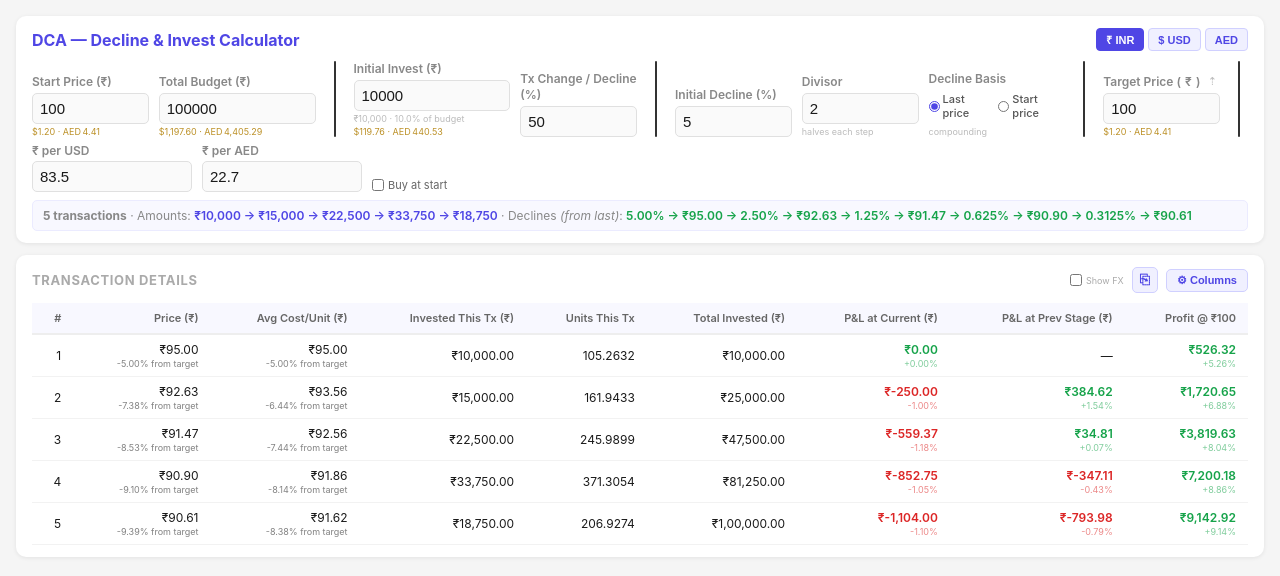
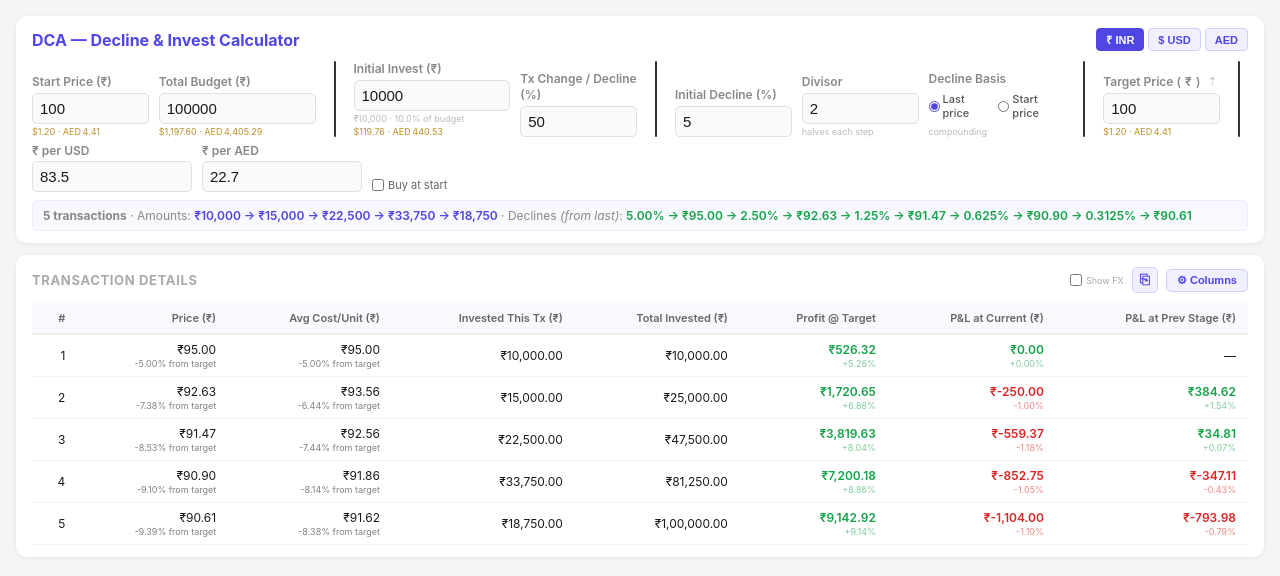
Before and after one commit to shekhar7x/zecotools, a React (Vite) app: page / in a window 1280 px wide. Shown: the top 576 px of the page. Built offline with nearby package versions, Linux system fonts and the light colour scheme.

Commit message:
Try now gemini agent task (#2)
* Add copy button click effect with tick indicator

* Refactor profit calculation logic for transactions

---------

Co-authored-by: Shekhar Sharma <shekhar7x@users.noreply.github.com>

```diff
--- a/src/components/DCACalculator.jsx
+++ b/src/components/DCACalculator.jsx
@@ -6,11 +6,10 @@ const DEFAULT_COLS = [
   { key: 'price',        label: 'Price',              visible: true,  currency: true },
   { key: 'avgCost',      label: 'Avg Cost/Unit',      visible: true,  currency: true },
   { key: 'txAmount',     label: 'Invested This Tx',   visible: true,  currency: true },
-  { key: 'txUnits',      label: 'Units This Tx',      visible: true  },
   { key: 'totalCapital', label: 'Total Invested',     visible: true,  currency: true },
+  { key: 'profit',       label: 'Profit @ Target',    visible: true,  currency: true },
   { key: 'pnlCurrent',   label: 'P&L at Current',    visible: true,  currency: true },
   { key: 'pnlPrev',      label: 'P&L at Prev Stage', visible: true,  currency: true },
-  { key: 'profit',       label: 'Profit @ Target',    visible: true,  currency: true },
 ];
 
 export default function DCACalculator() {
@@ -46,6 +45,7 @@ export default function DCACalculator() {
   });
   const [isColPanelOpen, setIsColPanelOpen] = useState(false);
   const [dragSrc, setDragSrc] = useState(null);
+  const [copyLabel, setCopyLabel] = useState('⎘');
 
   // ── Persistence ──
   useEffect(() => localStorage.setItem('dca_primaryCurrency', primaryCurrency), [primaryCurrency]);
@@ -238,7 +238,7 @@ export default function DCACalculator() {
     setCols(newCols);
   };
 
-  const copyForAI = (btn) => {
+  const copyForAI = () => {
     const sym = curSym();
     const others = ['INR','USD','AED'].filter(c => c !== primaryCurrency);
     const visibleCols = cols.filter(c => c.visible);
@@ -258,7 +258,7 @@ export default function DCACalculator() {
     ].join(' | ');
 
     const headers = visibleCols.map(c => {
-      if (c.key === 'profit') return `Profit@${sym}${toPrimary(targetPriceINR).toFixed(0)}` + (fxEnabled ? others.map(x => `+${curSym(x)}`).join('') : '');
+      if (c.key === 'profit') return `Profit @ Target` + (fxEnabled ? others.map(x => `+${curSym(x)}`).join('') : '');
       if (c.currency && fxEnabled) return `${c.label}(${sym})` + others.map(x => `+${curSym(x)}`).join('');
       if (c.currency) return `${c.label}(${sym})`;
       return c.label;
@@ -277,7 +277,6 @@ export default function DCACalculator() {
                 case 'txNum': return r.txNum;
                 case 'price': return fmtCell(r.priceINR);
                 case 'txAmount': return fmtCell(r.txAmountINR);
-                case 'txUnits': return r.txUnits.toFixed(4);
                 case 'avgCost': return fmtCell(r.avgCostINR);
                 case 'totalCapital': return fmtCell(r.totalCapitalINR);
                 case 'pnlCurrent': return fmtCell(r.pnlCurrentINR) + ` (${(r.pnlCurrentINR/r.totalCapitalINR*100).toFixed(2)}%)`;
@@ -289,7 +288,10 @@ export default function DCACalculator() {
     }).join('\n');
 
     const text = `DCA Simulation\n${params}\n\n${headers.join('\t')}\n${tableRows}`;
-    navigator.clipboard.writeText(text);
+    navigator.clipboard.writeText(text).then(() => {
+        setCopyLabel('✓');
+        setTimeout(() => setCopyLabel('⎘'), 1500);
+    });
   };
 
   // ── Render Helpers ──
@@ -438,7 +440,7 @@ export default function DCACalculator() {
                 <input type="checkbox" checked={fxEnabled} onChange={e => setFxEnabled(e.target.checked)} style={{width:'12px', height:'12px', accentColor:'#b07d00'}} />
                 <span style={{fontSize:'9px'}}>Show FX</span>
               </label>
-              <button className="col-btn" onClick={e => copyForAI(e.target)} title="Copy all data for AI" style={{fontSize:'13px', padding:'4px 7px'}}>⎘</button>
+              <button className="col-btn" onClick={copyForAI} title="Copy all data for AI" style={{fontSize:'13px', padding:'4px 7px'}}>{copyLabel}</button>
               <div style={{position:'relative'}}>
                 <button className="col-btn" onClick={() => setIsColPanelOpen(!isColPanelOpen)}>⚙ Columns</button>
                 <div className={`col-panel ${isColPanelOpen ? 'open' : ''}`} id="colPanel">
@@ -467,7 +469,7 @@ export default function DCACalculator() {
                   <tr>
                       {cols.filter(c => c.visible).map(c => {
                           let lbl = c.label;
-                          if (c.key === 'profit') lbl = `Profit @ ${fmt(toPrimary(targetPriceINR), 0)}`;
+                          if (c.key === 'profit') lbl = `Profit @ Target`;
                           else if (c.currency) lbl = `${c.label} (${curSym()})`;
 
                           return <th key={c.key} style={{textAlign:'right'}}>{lbl}</th>;
@@ -487,9 +489,6 @@ export default function DCACalculator() {
                                       break;
                                   case 'txAmount':
                                       content = <>{fmt(toPrimary(r.txAmountINR))}<FxHint inr={r.txAmountINR} /></>;
-                                      break;
-                                  case 'txUnits':
-                                      content = r.txUnits.toLocaleString('en-IN', { minimumFractionDigits: 2, maximumFractionDigits: 4 });
                                       break;
                                   case 'avgCost':
                                       const avgDrop = (r.avgCostINR - targetPriceINR) / targetPriceINR * 100;
```
